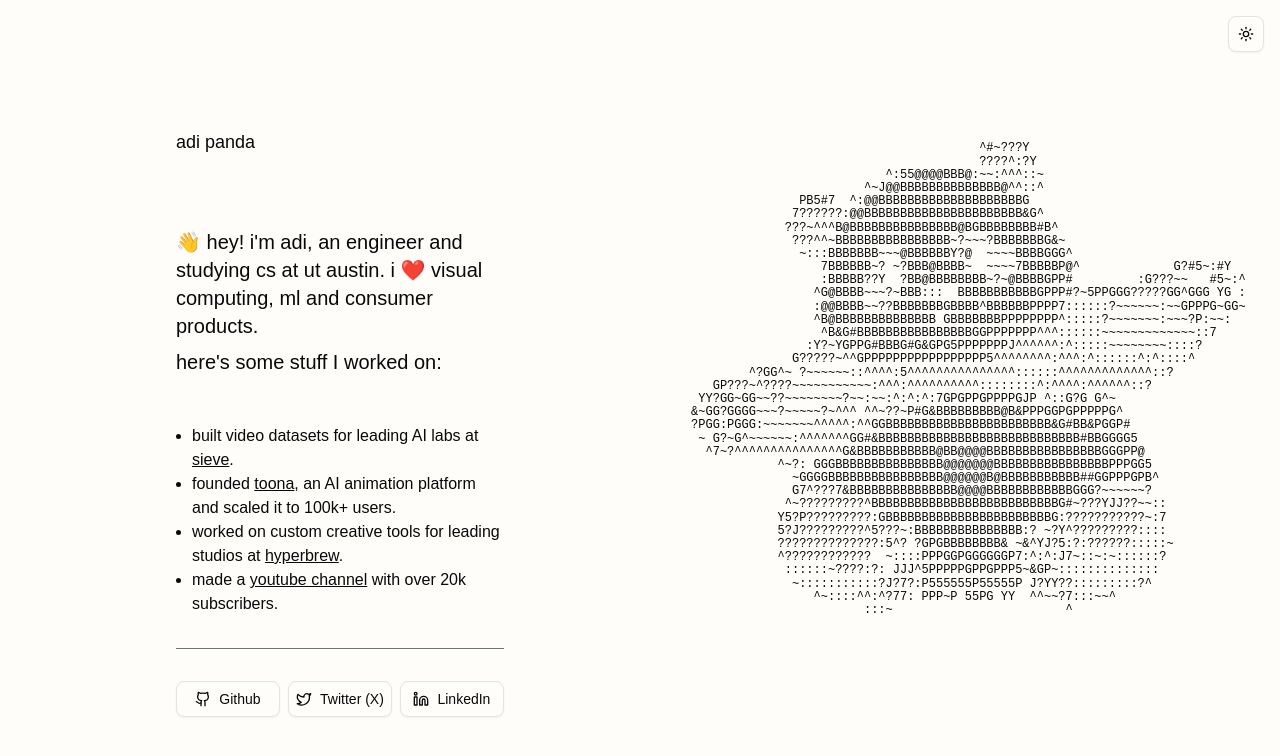
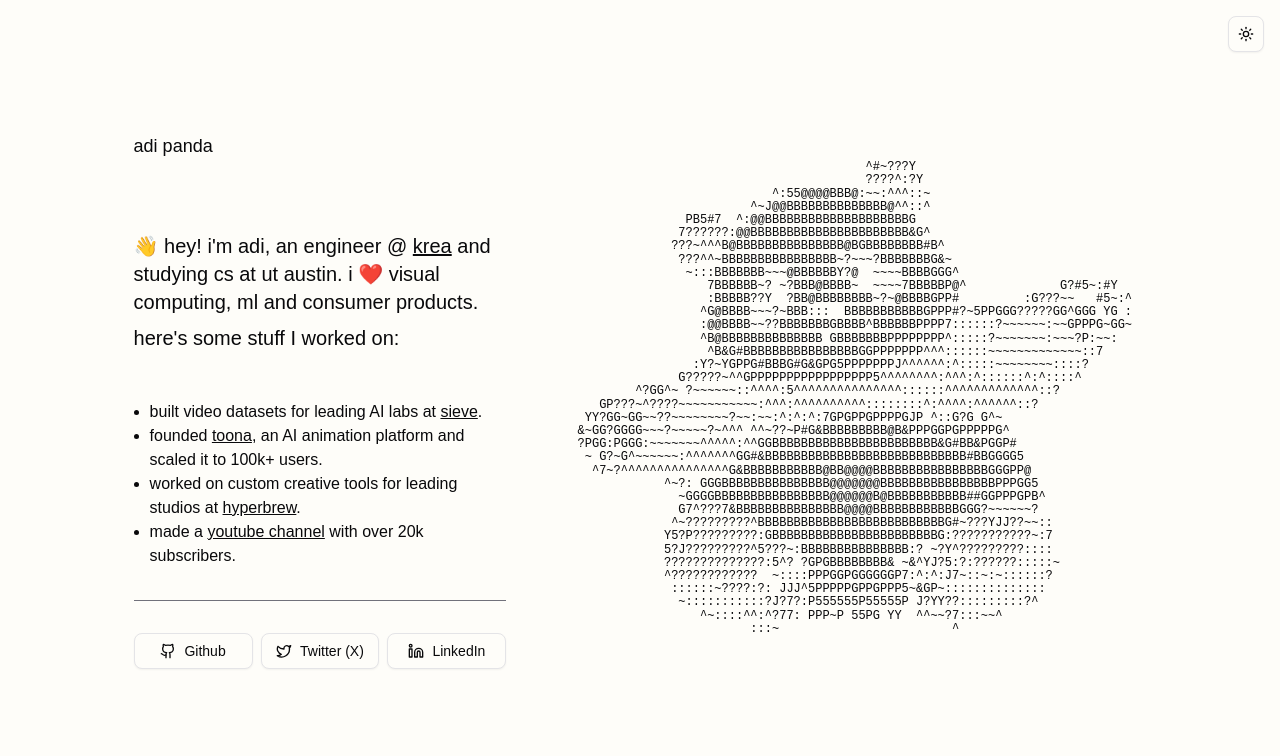
Before and after one commit to adi-panda/adi-site, a SvelteKit app: page / in a window 1280 px wide. Shown: the top 756 px of the page. Built offline with nearby package versions, Linux system fonts and the light colour scheme.

Commit message:
add krea + centering

```diff
--- a/src/routes/+page.svelte
+++ b/src/routes/+page.svelte
@@ -1,27 +1,15 @@
-<script lang="ts">
-  import { onMount } from "svelte";
-  import { Button } from "$lib/components/ui/button/index.js";
-  import headshot from "$lib/assets/Aditya_Panda_Headshot.jpeg";
+<script>
+  import { Button } from "@/lib/components/ui/button";
+  import { SunIcon, MoonIcon } from "@lucide/svelte";
+  import { toggleMode } from "mode-watcher";
   import AsciiVideoPlayer from "@/lib/components/ASCIIVideoPlayer.svelte";
-  import { toggleMode } from "mode-watcher";
-  import SunIcon from "@lucide/svelte/icons/sun";
-  import MoonIcon from "@lucide/svelte/icons/moon";
-  import GithubIcon from "@lucide/svelte/icons/github";
-  import LinkedinIcon from "@lucide/svelte/icons/linkedin";
-  import TwitterIcon from "@lucide/svelte/icons/twitter";
-
-  let count: number = 0;
-
-  onMount(() => {
-    console.log("Mounted");
-    const name: string = "Adi Panda";
-    console.log(name);
-  });
+  import { GithubIcon, TwitterIcon, LinkedinIcon } from "@lucide/svelte";
 </script>
 
 <main
-  class="flex flex-col lg:flex-row items-start justify-start h-screen lg:pl-[6rem] xl:pl-[9rem] pt-[2rem] lg:pt-[8rem] lg:gap-20 xl:gap-32 overflow-x-hidden"
+  class="h-screen w-full flex items-center justify-center overflow-x-hidden px-4"
 >
+  <div class="flex flex-col lg:flex-row items-center justify-center mx-auto">
     <Button
       onclick={toggleMode}
       variant="outline"
@@ -36,68 +24,75 @@
       />
       <span class="sr-only">Toggle theme</span>
     </Button>
+
     <div
-    class="flex flex-col items-start justify-center gap-8 w-full px-8 xl:w-[35%] slide-in-from-right"
+      class="flex flex-col items-start justify-center gap-8 px-8 xl:w-[35%] slide-in-from-right"
     >
       <h1 class="text-lg pb-10">adi panda</h1>
       <div class="flex flex-col gap-2 pb-4">
         <!-- <img src={headshot} alt="Adi Panda" class="rounded-md w-[4rem]" /> -->
         <span class="text-xl text-foreground">
-        👋 hey! i'm adi, an engineer and studying cs at ut austin. i ❤️ visual
-        computing, ml and consumer products.
+          👋 hey! i'm adi, an engineer @ <a
+            href="https://krea.ai"
+            class="underline">krea</a
+          > and studying cs at ut austin. i ❤️ visual computing, ml and consumer
+          products.
         </span>
         <span class="text-xl text-foreground">
-        here's some stuff I worked on:</span
-      >
+          here's some stuff I worked on:
+        </span>
       </div>
 
       <ul class="text-md text-foreground list-disc ml-4 cursor-default">
         <li class="transition-all duration-200 ease-in-out hover:translate-x-2">
-        built video datasets for leading AI labs at <a
-          href="https://sievedata.com"
-          class="underline">sieve</a
-        >.
+          built video datasets for leading AI labs at
+          <a href="https://sievedata.com" class="underline">sieve</a>.
         </li>
         <li class="transition-all duration-200 ease-in-out hover:translate-x-2">
           founded <a href="https://toona.io" class="underline">toona</a>, an AI
           animation platform and scaled it to 100k+ users.
         </li>
         <li class="transition-all duration-200 ease-in-out hover:translate-x-2">
-        worked on custom creative tools for leading studios at <a
-          href="https://hyperbrew.co"
-          class="underline">hyperbrew</a
-        >.
+          worked on custom creative tools for leading studios at
+          <a href="https://hyperbrew.co" class="underline">hyperbrew</a>.
         </li>
         <li class="transition-all duration-200 ease-in-out hover:translate-x-2">
-        made a <a href="https://youtube.com/@awdii" class="underline"
+          made a
+          <a href="https://youtube.com/@awdii" class="underline"
             >youtube channel</a
-        > with over 20k subscribers.
+          >
+          with over 20k subscribers.
         </li>
       </ul>
+
       <hr class="border-muted-foreground border-t w-full m-0 p-0" />
+
       <div class="grid grid-cols-3 gap-2 w-full">
         <Button
           class="w-full"
           variant="outline"
           href="https://github.com/adi-panda"
-        ><GithubIcon /> <span class="hidden md:block">Github</span></Button
         >
-      <Button class="w-full" variant="outline" href="https://x.com/awdii_"
-        ><TwitterIcon />
-        <span class="hidden md:block"> Twitter (X)</span></Button
-      >
+          <GithubIcon /> <span class="hidden md:block">Github</span>
+        </Button>
+        <Button class="w-full" variant="outline" href="https://x.com/awdii_">
+          <TwitterIcon /> <span class="hidden md:block"> Twitter (X)</span>
+        </Button>
         <Button
           class="w-full"
           variant="outline"
           href="https://www.linkedin.com/in/adipanda/"
-        ><LinkedinIcon /> <span class="hidden md:block">LinkedIn</span></Button
         >
+          <LinkedinIcon /> <span class="hidden md:block">LinkedIn</span>
+        </Button>
       </div>
     </div>
+
     <div
-    class="slide-in-from-left transfrom -translate-x-28 -translate-y-8 md:-translate-x-0"
+      class="slide-in-from-left transform -translate-x-28 -translate-y-8 md:-translate-x-0 pt-[3rem] w-[40rem] flex items-center justify-center"
     >
       <AsciiVideoPlayer />
+    </div>
   </div>
 </main>
 
@@ -112,7 +107,6 @@
       transform: translateX(0);
     }
   }
-
   .slide-in-from-right {
     animation: 0.3s ease-out 0s 1 slideInFromRight;
   }
@@ -127,7 +121,6 @@
       transform: translateX(0);
     }
   }
-
   .slide-in-from-left {
     animation: 0.3s ease-out 0s 1 slideInFromLeft;
   }
```
Lines whose indentation alone changed are shown as unchanged.
